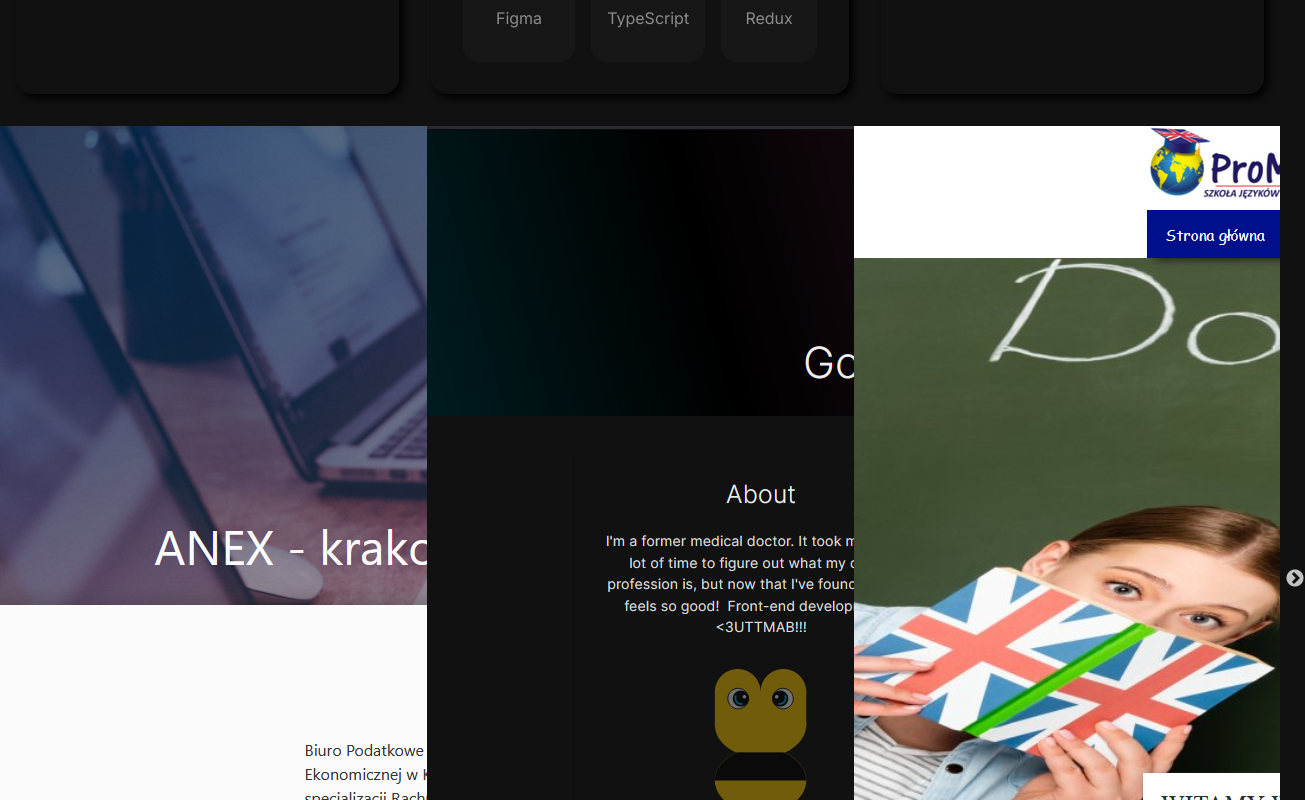
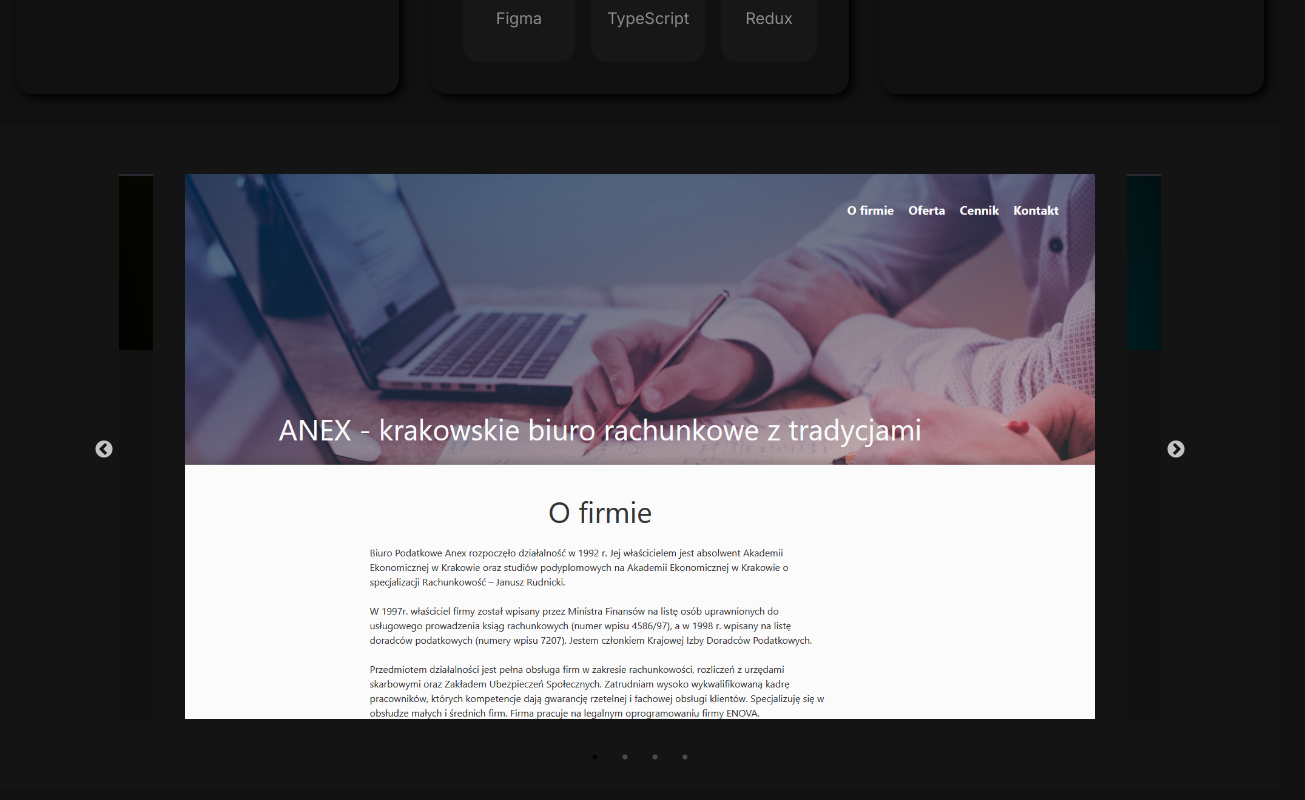
Before and after one commit to fromITzerotoIThero/personal-website, a React (Create React App) app: page / in a window 1280 px wide. Shown: the part 1060-1860 px from the top of the page, 1305 px wide, since content can reach past the window. Built offline with nearby package versions, Linux system fonts and the light colour scheme; a web font is replaced by a local one.

Commit message:
Create & add simple PortfolioSlider

```diff
--- a/src/components/PortfolioSlider/PortfolioSlider.jsx
+++ b/src/components/PortfolioSlider/PortfolioSlider.jsx
@@ -1,7 +1,7 @@
 import React, { Component } from 'react';
 import Slider from 'react-slick';
-import 'slick-carousel/slick/slick.css';
-import 'slick-carousel/slick/slick-theme.css';
+import "slick-carousel/slick/slick.css";
+import "slick-carousel/slick/slick-theme.css";
 import styles from './PortfolioSlider.module.css';
 import { anexWebsitePrintscreen, gosiaPanekWebsitePrintscreen, promaWebsitePrintscreen } from '../../assets/images/images';
 
@@ -19,39 +19,37 @@ class PortfolioSlider extends Component {
             dots: true,
             infinite: true,
             speed: 500,
-            slidesToShow: 3,
+            slidesToShow: 1,
             slidesToScroll: 1,
+            centerMode: true,
             responsive: [
                 {
                     breakpoint: breakpoint.large,
                     settings: {
-                        slidesToShow: 1,
-                        slidesToScroll: 1,
-                        centerMode: true,
+                        centerMode: false,
                     }
-                },
-                // {
-                //     breakpoint: breakpoint.medium,
-                //     settings: {
-                //         slidesToShow: 1,
-                //     }
-                // },
-            ],
+                }
+            ]
         };
 
         return (
-            <div className={styles.container}>
+            <div className={styles.container_external}>
+                <div className={styles.container_internal}>
                     <Slider {...settings} className={styles.slider}>
-                    <div className={styles.image_container}>
+                        <div className={styles.slide}>
                             <img src={anexWebsitePrintscreen} alt="Ducky duck" className={styles.image} />
                         </div>
-                    <div className={styles.image_container}>
+                        <div className={styles.slide}>
                             <img src={gosiaPanekWebsitePrintscreen} alt="Ducky duck" className={styles.image} />
                         </div>
-                    <div className={styles.image_container}>
+                        <div className={styles.slide}>
                             <img src={promaWebsitePrintscreen} alt="Ducky duck" className={styles.image} />
                         </div>
+                        <div className={styles.slide}>
+                            <img src={gosiaPanekWebsitePrintscreen} alt="Ducky duck" className={styles.image} />
+                        </div>
                     </Slider>
+                </div>
             </div >
         );
     }
--- a/src/components/PortfolioSlider/PortfolioSlider.module.css
+++ b/src/components/PortfolioSlider/PortfolioSlider.module.css
@@ -1,19 +1,44 @@
-/* .container {
-    margin: 2rem auto;
+.container_external {
     width: 100%;
-    min-height: 400px;
-    background-color: #444;
+    margin: 1rem 0;
+    padding: 2rem 3rem 3rem;
+    background-color: #141414;
 }
 
-.slider {
-    width: 80%;
-    margin: 1rem auto;
+.container_internal {
+    margin: 0 auto;
+    width: 100%;
+}
+
+.slide {
+    padding: 0 0.5rem;
+}
+
+.image {
+    width: 100%;
+}
+
+/* .container_internal button.slick-arrow.slick-next {
+    background-color: blue;
+    color: red;
 } */
 
-/* .image_container {
-    padding: 1rem;
-} */
+.container_internal li button::before {
+    color: var(--heading-text-color);
+}
 
-/* .image {
-    max-height: 400px;
-} */
+@media (min-width: 400px) {
+    .container_internal {
+        width: 88%;
+    }
+
+    .slide {
+        padding: 1rem;
+    }
+}
+
+@media (min-width: 1440px) {
+    .container_internal {
+        width: 72%;
+    }
+}
```
Lines whose indentation alone changed are shown as unchanged.
